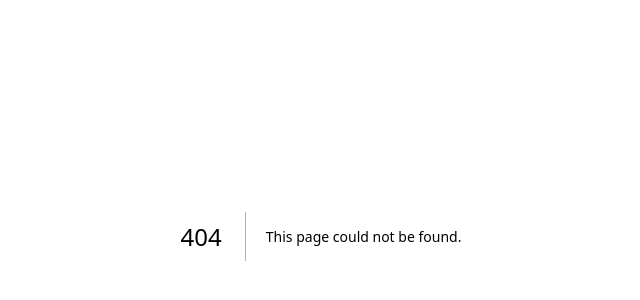
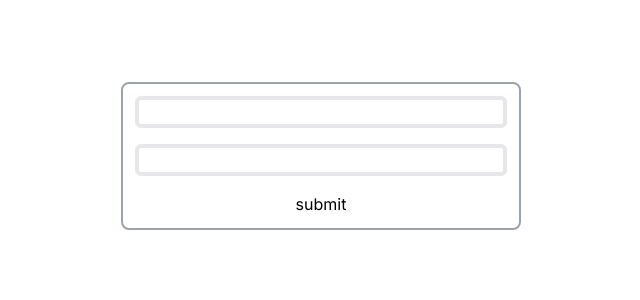
Before and after one commit to RabiCB/hostelscout.com, a Next.js app: page /login in a window 1280 px wide. Before the commit this address had no page. Shown: the part 164-464 px from the top of the page, without its empty margins (319-959 px from the left). Built offline with nearby package versions, Linux system fonts and the light colour scheme.

Commit message:
feat/homepage/login

```diff
--- /dev/null
+++ b/app/login/page.tsx
@@ -0,0 +1,55 @@
+"use client"
+
+import { Button, Input } from "@mui/material"
+import React from "react"
+import { useForm } from "react-hook-form"
+
+type formData = {
+  email: string,
+  password:string,
+}
+export default function Page() {
+  const {
+    register,
+    handleSubmit,
+
+    formState: { errors },
+  } = useForm<formData>();
+  const onSubmit = (data: any) => console.log(data);
+
+  return (
+    <div className=" flex flex-1 items-center justify-center h-[80vh]">
+
+
+      <form className="flex flex-col gap-4 w-[400px] border-2 border-gray-400 rounded-lg p-3" onSubmit={handleSubmit(onSubmit)}>
+        <input
+          className="border-4 rounded-md"
+
+          {...register("email", {
+            required: 'email is required'
+          })}
+          data-error={errors?.email?.message?.toString()}
+        />
+        {
+          errors.email?.message && (
+            <span>{errors?.email?.message}</span>
+          )
+        }
+        <input
+          className="border-4 rounded-md"
+
+          {...register("password", {
+            required: 'password is required'
+          })}
+          data-error={errors?.password?.message?.toString()}
+        />
+        {
+          errors.password?.message && (
+            <span>{errors?.password?.message}</span>
+          )
+        }
+        <button type="submit" >submit</button>
+      </form>
+    </div>
+  );
+}
--- a/components/Homepage.tsx
+++ b/components/Homepage.tsx
@@ -1,15 +1,25 @@
+
+"use client"
+
+
 import React from "react"
 import { hosteldata } from "@/dummydata/data"
 import Image from "next/image"
+import { Button } from "@mui/material"
  function Homepage(){
     return(
-        <div className="max-sm:grid-cols-2 h-auto grid px-6 grid-cols-4 gap-4 mt-4">
+        <div className="max-sm:grid-cols-1 max-md:grid-cols-2 max-lg:grid-cols-3 h-auto grid px-6 grid-cols-4 gap-6 mt-4 pb-6">
         {
             hosteldata.map((d:any)=>(
-                <div key={d.id} className="border-2 ">
+                <div key={d.id} className="border-2 flex flex-col gap-1 ">
 
-                    <img src={d.img} className="w-full rounded-[6px] h-60 aspect-square " alt="hostelimg"/>
-                    <span>{d.name}</span>
+                    <img src={d.img} className="w-full rounded-lg h-64 aspect-square " alt="hostelimg"/>
+                    <div className="pl-1 flex flex-col gap-[2px]">
+                    <span className="text-normal font-semibold">{d?.location}</span>
+                    <span className="text-normal font-semibold">{d?.name}</span>
+                    <span className="text-gray-600 text-xs">Owned By {d?.ownedby}</span>
+                    <span className="text-gray-600 text-xs">Rs {d?.fair}</span>
+                    </div>
 
 
                 </div>
--- a/package.json
+++ b/package.json
@@ -24,6 +24,7 @@
     "postcss": "8.4.24",
     "react": "18.2.0",
     "react-dom": "18.2.0",
+    "react-hook-form": "^7.44.3",
     "react-icons": "^4.9.0",
     "react-select": "^5.7.3",
     "tailwindcss": "3.3.2",
--- a/tsconfig.json
+++ b/tsconfig.json
@@ -23,6 +23,6 @@
       "@/*": ["./*"]
     }
   },
-  "include": ["next-env.d.ts", "**/*.ts", "**/*.tsx", ".next/types/**/*.ts"],
+  "include": ["next-env.d.ts", "**/*.ts", "**./*.tsx", ".next/types/**/*.ts"],
   "exclude": ["node_modules"]
 }
```
Also changed, not shown: dummydata/data.tsx (+21 -1 lines), 1 other file (tests, documents, lock files or other folders).
